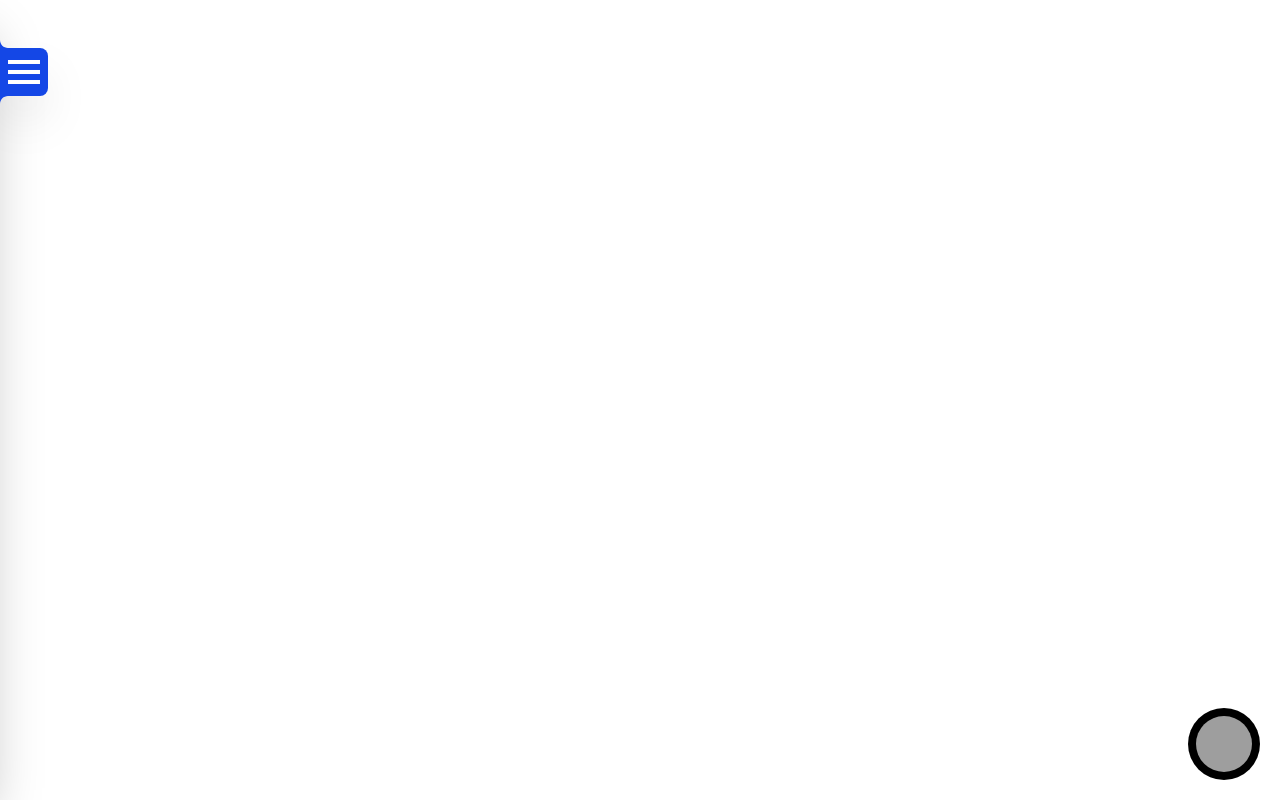
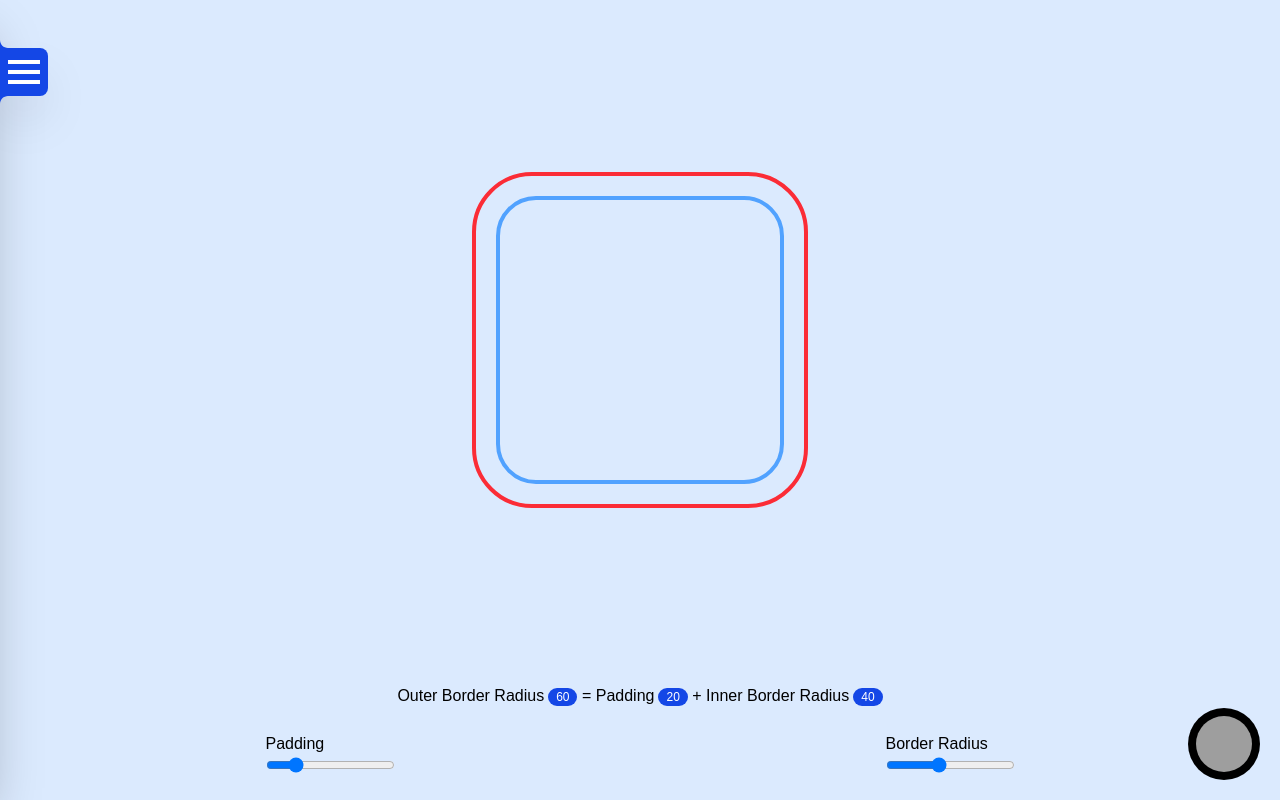
Before and after one commit to SumedhaSinghRathor/random-react-projects, a React (Vite) app: page /nested-radius in a window 1280 px wide. Built offline with nearby package versions, Linux system fonts and the light colour scheme; grey boxes are pictures that could not be loaded.

Commit message:
nested radius

```diff
--- a/src/App.jsx
+++ b/src/App.jsx
@@ -9,6 +9,7 @@ import TextoverHill from "./project/TextoverHill";
 import Link from "./components/Link";
 import Vercel from "./project/Vercel/Vercel";
 import MusicPlayer from "./project/Music Player/MusicPlayer";
+import NestedRadius from "./project/NestedRadius";
 
 function App() {
   return (
@@ -24,6 +25,7 @@ function App() {
         <Route path="/stopwatch" element={<Stopwatch />}></Route>
         <Route path="/textoverhill" element={<TextoverHill />}></Route>
         <Route path="/vercel" element={<Vercel />}></Route>
+        <Route path="/nested-radius" element={<NestedRadius />} />
       </Routes>
     </>
   );
--- a/src/components/Sidebar.jsx
+++ b/src/components/Sidebar.jsx
@@ -28,6 +28,10 @@ function Sidebar() {
     {
       to: "/vercel",
       content: "Vercel Projects",
+    },
+    {
+      to: "/nested-radius",
+      content: "Nested Radius",
     },
   ];
 
--- /dev/null
+++ b/src/project/NestedRadius.jsx
@@ -0,0 +1,96 @@
+import { useEffect, useState } from "react";
+
+function NestedRadius() {
+  const [padding, setPadding] = useState(() => {
+    const saved = localStorage.getItem("padding");
+    return saved !== null ? Number(saved) : 20;
+  });
+
+  const [border, setBorder] = useState(() => {
+    const saved = localStorage.getItem("border");
+    return saved !== null ? Number(saved) : 40;
+  });
+
+  const outerBorder = border + padding;
+
+  useEffect(() => {
+    localStorage.setItem("padding", padding);
+    localStorage.setItem("border", border);
+
+    const root = document.documentElement;
+    root.style.setProperty("--padding", padding);
+    root.style.setProperty("--border-inner", border);
+  }, [padding, border]);
+
+  return (
+    <section
+      className="w-screen h-screen flex flex-col bg-blue-100"
+      style={{ fontFamily: "Arial" }}
+    >
+      <div className="box grow flex justify-center items-center">
+        <div
+          className="box-1 flex border-4 border-red-500"
+          style={{ padding: `${padding}px`, borderRadius: `${outerBorder}px` }}
+        >
+          <div
+            className="box-2 w-2xs aspect-square border-4 border-blue-400 grow relative"
+            style={{ borderRadius: `${border}px` }}
+          />
+        </div>
+      </div>
+      <div className="rule p-1 text-center">
+        Outer Border Radius
+        <span
+          className="text-xs bg-blue-700 text-white px-2 py-0.5 rounded-full ml-1"
+          id="outer-border"
+        >
+          {outerBorder}
+        </span>{" "}
+        = Padding
+        <span
+          className="text-xs bg-blue-700 text-white px-2 py-0.5 rounded-full ml-1"
+          id="padding-value"
+        >
+          {padding}
+        </span>{" "}
+        + Inner Border Radius
+        <span
+          className="text-xs bg-blue-700 text-white px-2 py-0.5 rounded-full ml-1"
+          id="inner-border"
+        >
+          {border}
+        </span>
+      </div>
+      <div className="sliders flex items-center justify-around p-5">
+        <label htmlFor="padding">
+          Padding <br />
+          <input
+            type="range"
+            id="padding"
+            name="padding"
+            min="0"
+            max="100"
+            step="1"
+            value={padding}
+            onChange={(e) => setPadding(Number(e.target.value))}
+          />
+        </label>
+        <label htmlFor="rounded">
+          Border Radius <br />
+          <input
+            type="range"
+            id="rounded"
+            name="rounded"
+            min="0"
+            max="100"
+            step="1"
+            value={border}
+            onChange={(e) => setBorder(Number(e.target.value))}
+          />
+        </label>
+      </div>
+    </section>
+  );
+}
+
+export default NestedRadius;
```
